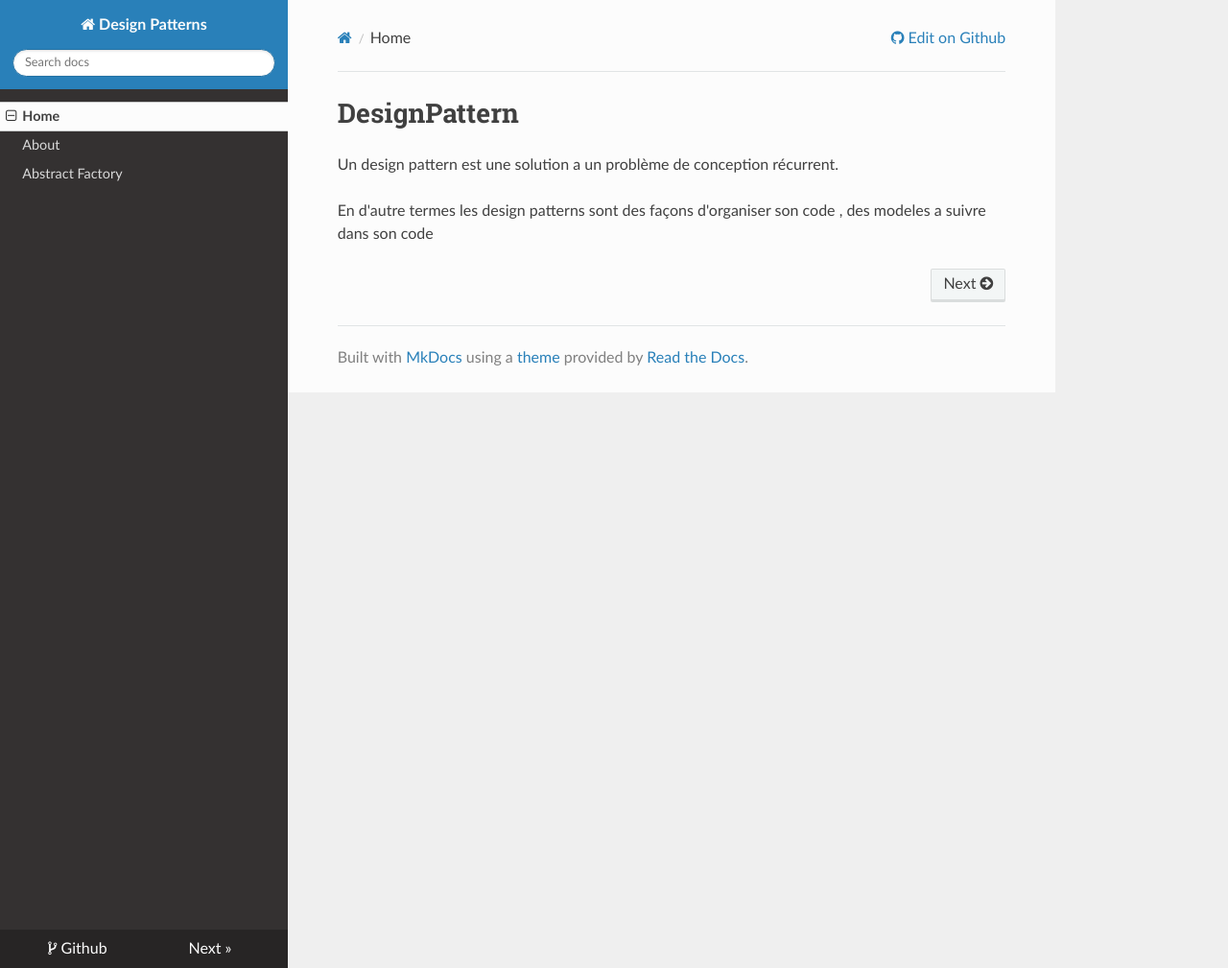
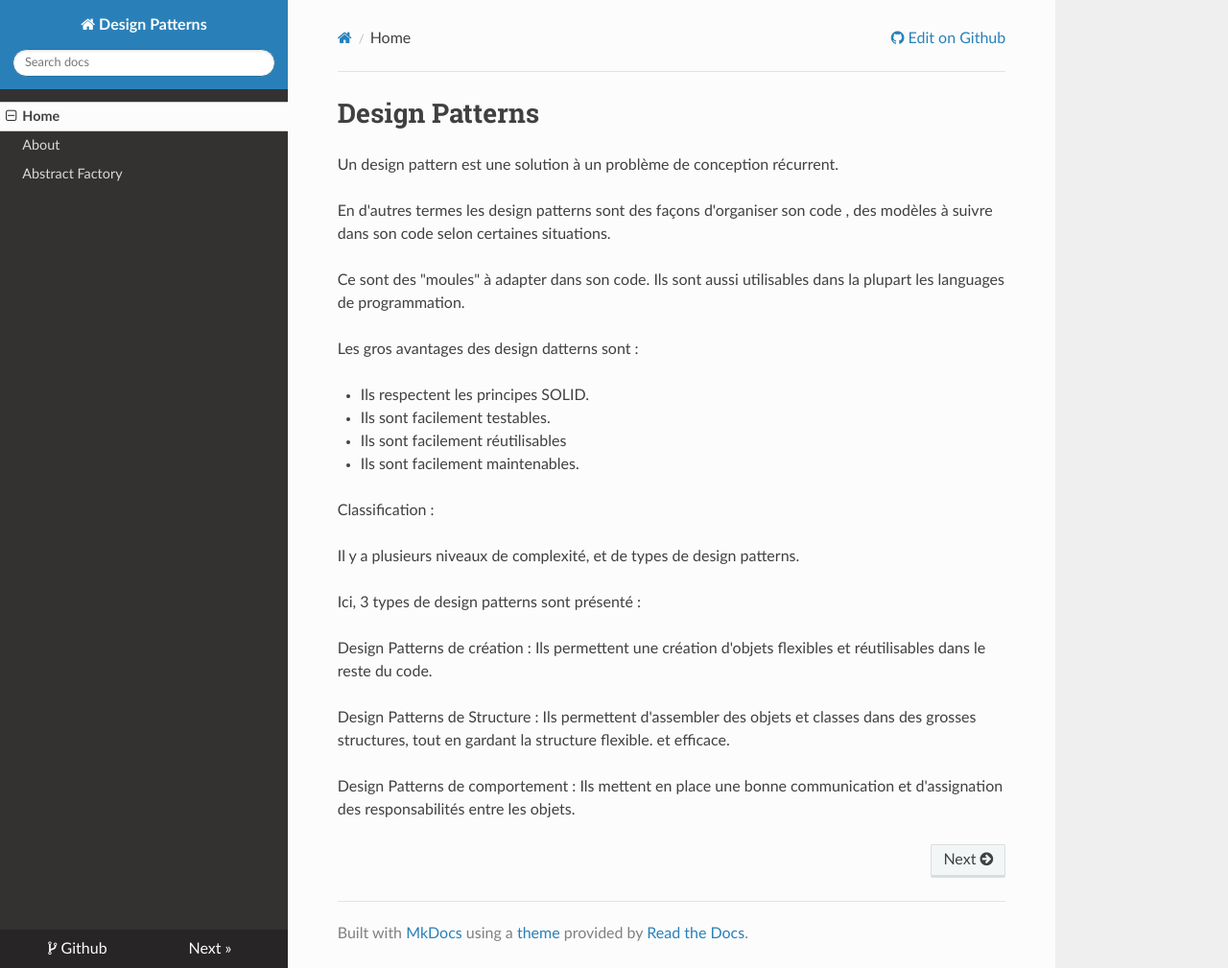
Before and after one commit to programgames/DesignPattern, an MkDocs documentation site: the page built from docs/index.md, in a window 1280 px wide and 1009 px high. Shown: the whole window at 96% size. Built offline with MkDocs 1.6.1, drawn with Linux system fonts in a browser that asks for light colours; nearby versions of some CDN libraries.

Commit message:
Correction index.md

```diff
--- a/docs/index.md
+++ b/docs/index.md
@@ -1,5 +1,31 @@
-# DesignPattern
+# Design Patterns
 
-Un design pattern est une solution a un problème de conception récurrent.
+Un design pattern est une solution à un problème de conception récurrent.
 
-En d'autre termes les design patterns sont des façons d'organiser son code , des modeles a suivre dans son code
+En d'autres termes les design patterns sont des façons d'organiser son code , des modèles à suivre dans son code selon
+certaines situations.
+
+Ce sont des "moules" à adapter dans son code. Ils sont aussi utilisables dans la plupart les languages de programmation.
+
+Les gros avantages des design datterns sont :
+
+- Ils respectent les principes SOLID.
+- Ils sont facilement testables.
+- Ils sont facilement réutilisables
+- Ils sont facilement maintenables.
+
+
+Classification :
+
+Il y a plusieurs niveaux de complexité, et de types de design patterns.
+
+
+Ici, 3 types de design patterns sont présenté :
+
+Design Patterns de création : Ils permettent une création d'objets flexibles et réutilisables dans le reste du code.
+
+Design Patterns de Structure : Ils permettent d'assembler des objets et classes dans des grosses structures,
+tout en gardant la structure flexible. et efficace.
+
+Design Patterns de comportement : Ils mettent en place une bonne communication et d'assignation des responsabilités
+entre les objets.
```
Also changed, not shown: 1 other file.
